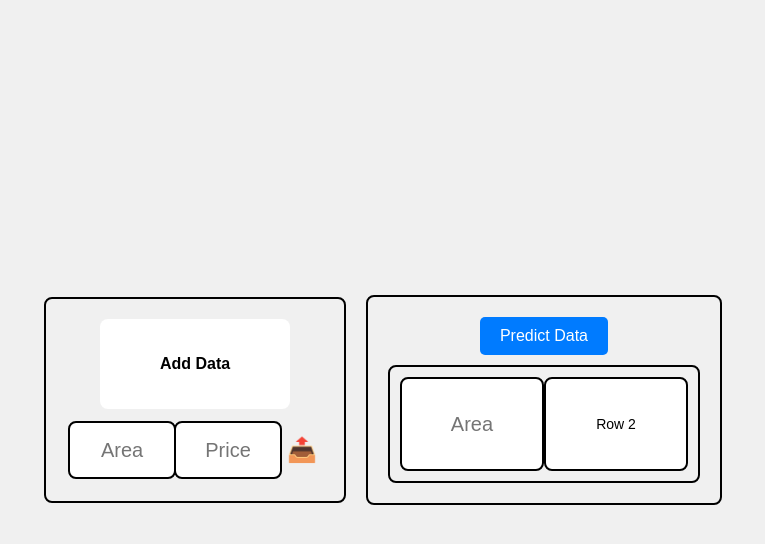
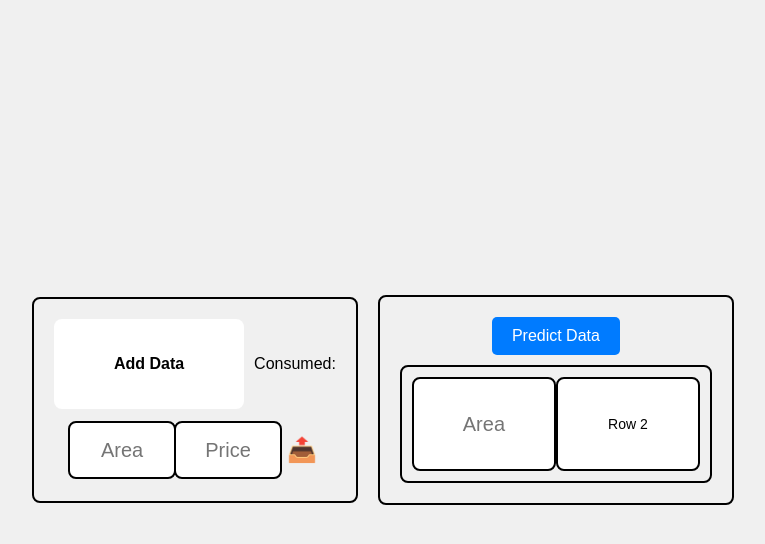
Before and after one commit to r-elopre/Machine-learn-linear-reg., a Django app: page /greet/ in a window 1280 px wide. Shown: the top 544 px of the page, without its empty margins (257-1022 px from the left). Run offline with Django 5.2, Linux system fonts and the light colour scheme.

Commit message:
add consumed in html

```diff
--- a/myproject1/greetings/templates/greeting/index.html
+++ b/myproject1/greetings/templates/greeting/index.html
@@ -27,6 +27,14 @@
             align-items: center;
             gap: 10px;
         }
+                .sub-parent {
+            display: flex;
+            justify-content: center;
+            align-items: center;
+            gap: 10px;
+
+        }
+
         .data {
             display: flex;
             justify-content: center;
@@ -153,7 +161,12 @@
 <body>
     <div class="container">
         <div class="parent">
-            <div class="data">Add Data</div>
+            <div class="sub-parent">
+                <div class="data">Add Data</div>
+                <span class="consumed">Consumed:</span>
+
+            </div>
+
             <div class="new-div">
                     <div class="row">
                         <input type="text" class="text-field-row1" placeholder="Area">
```
